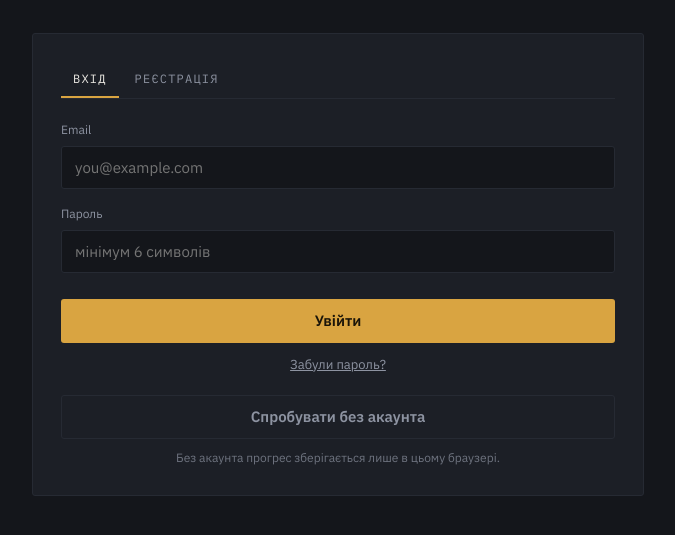
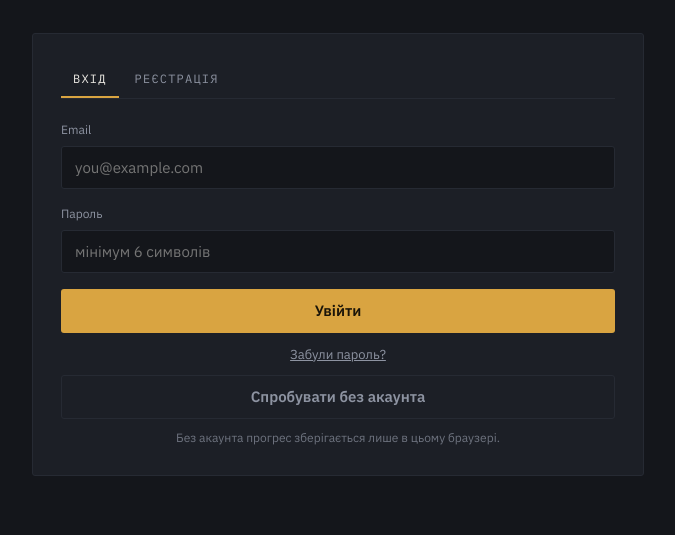
Before and after one commit to Nose6557/NIVO, a plain HTML site: page index.html in a window 1280 px wide. Shown: the part 205-740 px from the top of the page, without its empty margins (302-977 px from the left). Drawn offline with nearby package versions, Linux system fonts and the light colour scheme; a web font is replaced by a local one.

Commit message:
Removed buttons top margin

```diff
--- a/style.css
+++ b/style.css
@@ -95,10 +95,10 @@ h1,h2,h3{font-family:'Unbounded',sans-serif; font-weight:700; letter-spacing:-.0
   padding:12px 22px; line-height:1.2; border:1px solid transparent; transition:.15s;
 }
 .btn:focus-visible{outline:2px solid var(--straw); outline-offset:2px}
-.btn.primary{background:var(--straw); color:#1a1408; width:100%; margin-top:10px}
+.btn.primary{background:var(--straw); color:#1a1408; width:100%}
 .btn.primary:hover{background:#e8b352}
 .btn.primary.big{width:auto}
-.btn.ghost{background:none; border-color:var(--iron-3); color:var(--ash); width:100%; margin-top:10px}
+.btn.ghost{background:none; border-color:var(--iron-3); color:var(--ash); width:100%}
 .btn.ghost:hover{color:var(--chalk); border-color:var(--ash)}
 .btn.small{width:auto; padding:7px 14px; font-size:13px; margin:0}
 
```
